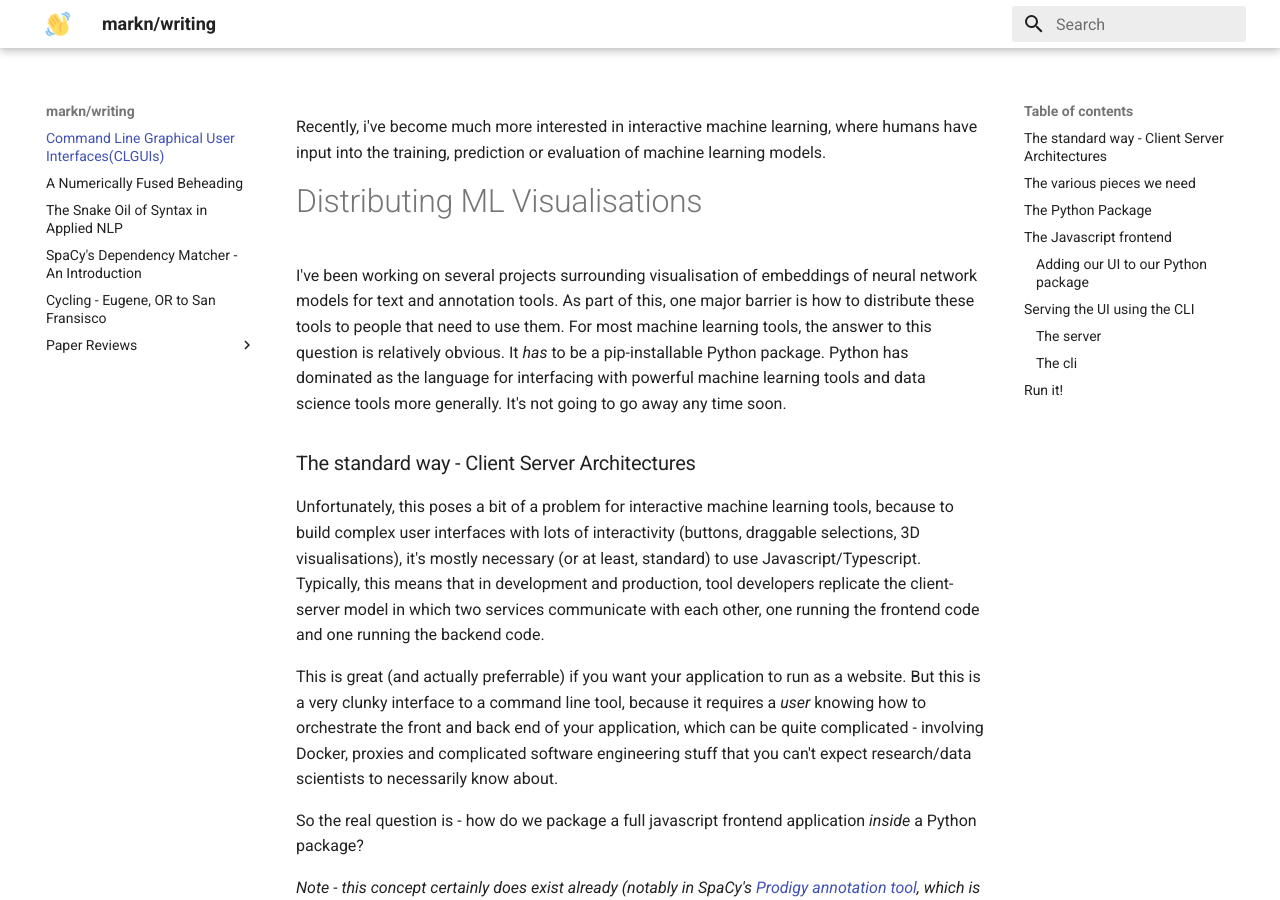
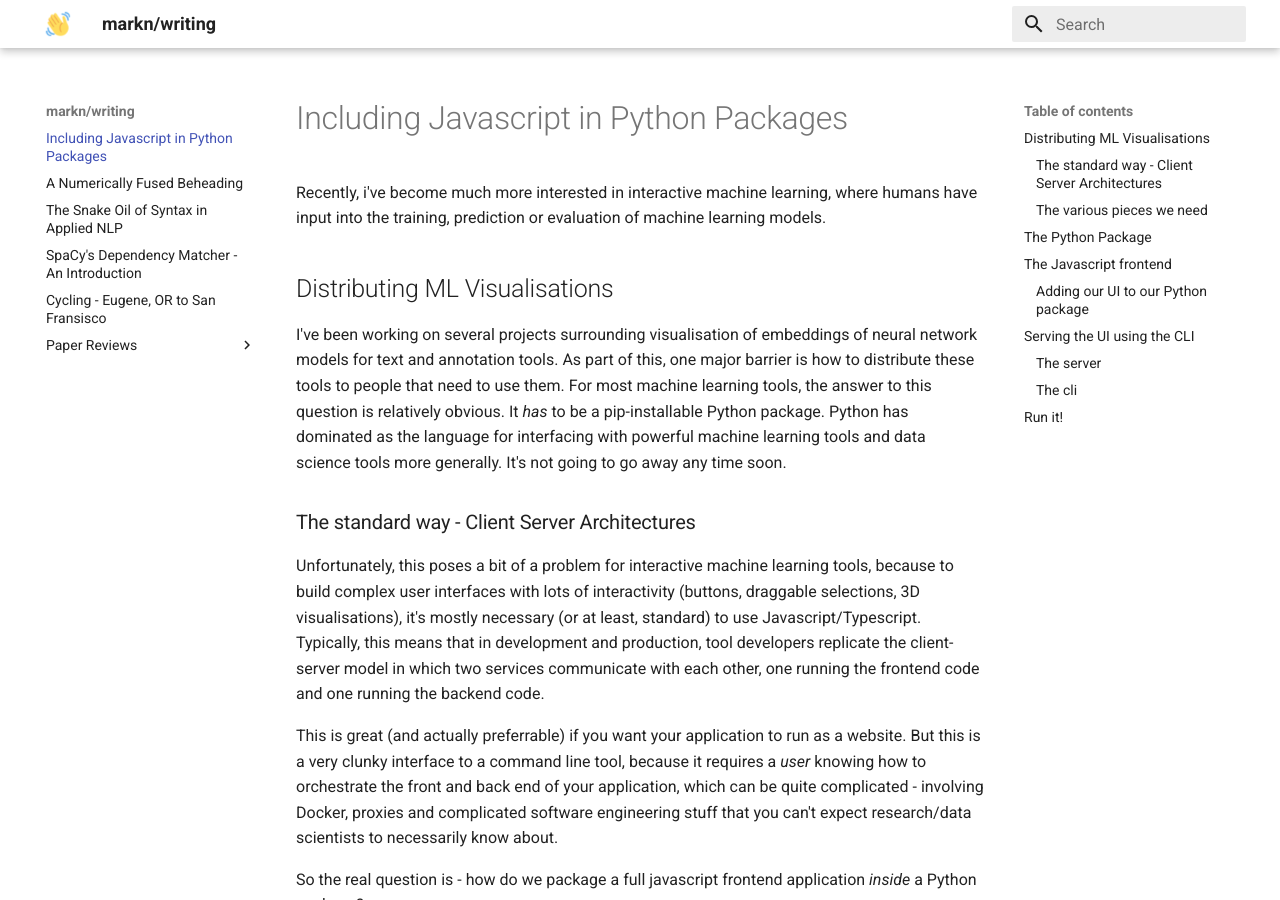
Before and after one commit to DeNeutoy/blog, an MkDocs documentation site: the page built from docs/packaging_uis_in_python.md, in a window 1280 px wide and 900 px high. Built offline with MkDocs 1.6.1 and Material for MkDocs 9.7.7, drawn with Linux system fonts in a browser that asks for light colours.

Commit message:
better name

```diff
--- a/docs/clguis.md
+++ b/docs/packaging_uis_in_python.md
@@ -1,9 +1,10 @@
 
+# Including Javascript in Python Packages
 Recently, i've become much more interested in interactive machine learning, where humans have input into the training, prediction
 or evaluation of machine learning models.
 
 
-# Distributing ML Visualisations
+## Distributing ML Visualisations
 I've been working on several projects surrounding visualisation of embeddings of neural network models for text and annotation tools. As part of this, one major barrier is how to distribute these tools to people that need to use them. For most machine learning tools, the answer to this question is relatively obvious. It *has* to be a pip-installable Python package. Python has dominated as the language for interfacing with powerful machine learning tools and data science tools more generally. It's not going to go away any time soon.
 
 
--- a/mkdocs.yml
+++ b/mkdocs.yml
@@ -1,7 +1,7 @@
 site_name: markn/writing
 
 nav:
-  - Command Line Graphical User Interfaces(CLGUIs): clguis.md
+  - Including Javascript in Python Packages: packaging_uis_in_python.md
   - A Numerically Fused Beheading: numeric_annotation.md
   - The Snake Oil of Syntax in Applied NLP: syntax.md
   - SpaCy's Dependency Matcher - An Introduction: dependency_matcher.md
```
Also changed, not shown: docs/index.md (+1 -1 lines).
